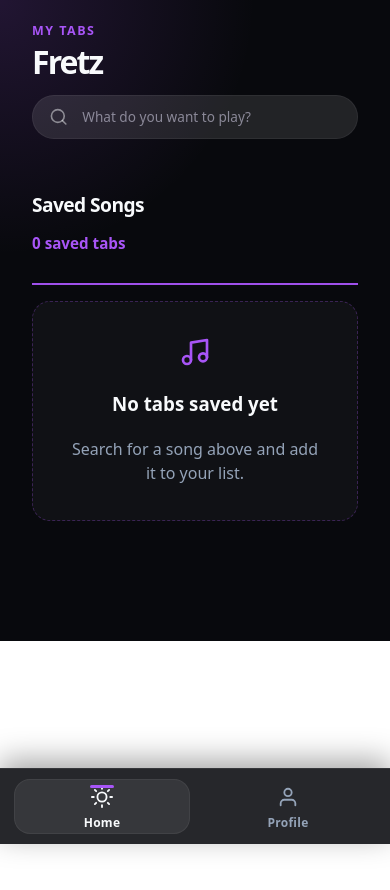
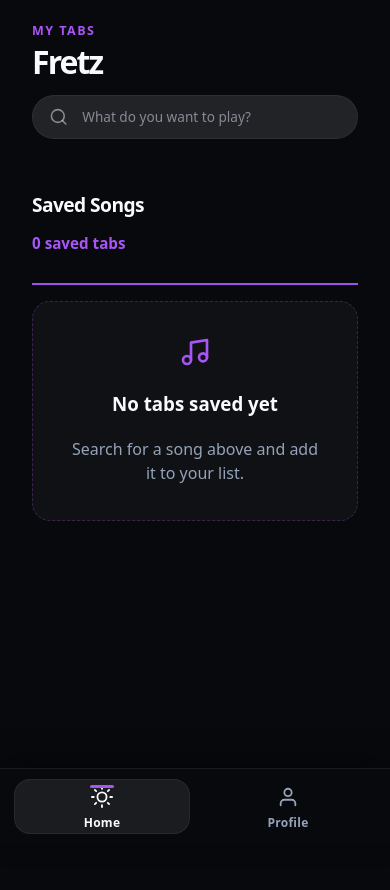
Before and after one commit to Paymvi/Music_App, a React (Vite) app: page / in a window 390 px wide. Shown: the top 890 px of the page. Before the commit the page ends 844 px from the top, so only its background shows below. Built offline with nearby package versions, Linux system fonts and the light colour scheme.

Commit message:
Fix mobile home page background styling

```diff
--- a/src/index.css
+++ b/src/index.css
@@ -7,10 +7,25 @@
   --accent: #a855f7;
   --shadow: 0 -8px 30px rgba(0, 0, 0, 0.35);
 }
+
+
+html,
+body,
+#root {
+  min-height: 100%;
+  margin: 0;
+  background: #08090d;
+  overflow-x: hidden;
+}
+
 body {
-  margin: 0;
   font-family: system-ui, -apple-system, BlinkMacSystemFont, "Segoe UI", sans-serif;
 }
+
+* {
+  box-sizing: border-box;
+}
+
 
 /* ═══════════════════════════════════════════════
    🔻 BOTTOM TAB NAVIGATION
@@ -109,7 +124,9 @@ body {
 
 /* Prevent page content from hiding behind tabbar */
 .app {
+  min-height: 100dvh;
   padding-bottom: calc(90px + env(safe-area-inset-bottom));
+  background: #08090d;
 }
 
 
@@ -464,10 +481,10 @@ body {
 
 /* Overall page gets closer to the reference */
 .home-page {
+  min-height: 100dvh;
   padding: 22px 0 120px;
-  background:
-    radial-gradient(circle at top left, rgba(168, 85, 247, 0.16), transparent 34%),
-    #08090d;
+  color: var(--text);
+  background: #08090d;
 }
 
 /* Keep content edge-to-edge-ish like a mobile app */
@@ -858,6 +875,7 @@ body,
   width: 100%;
   max-width: 100%;
   overflow-x: hidden;
+  background-color: #08090d;
 }
 
 * {
@@ -906,6 +924,7 @@ body,
   width: 100%;
   max-width: 100%;
   overflow: hidden;
+  background: rgba(9, 10, 14, 0.96);
 }
 
 /* Mobile-specific tighter layout */
```
